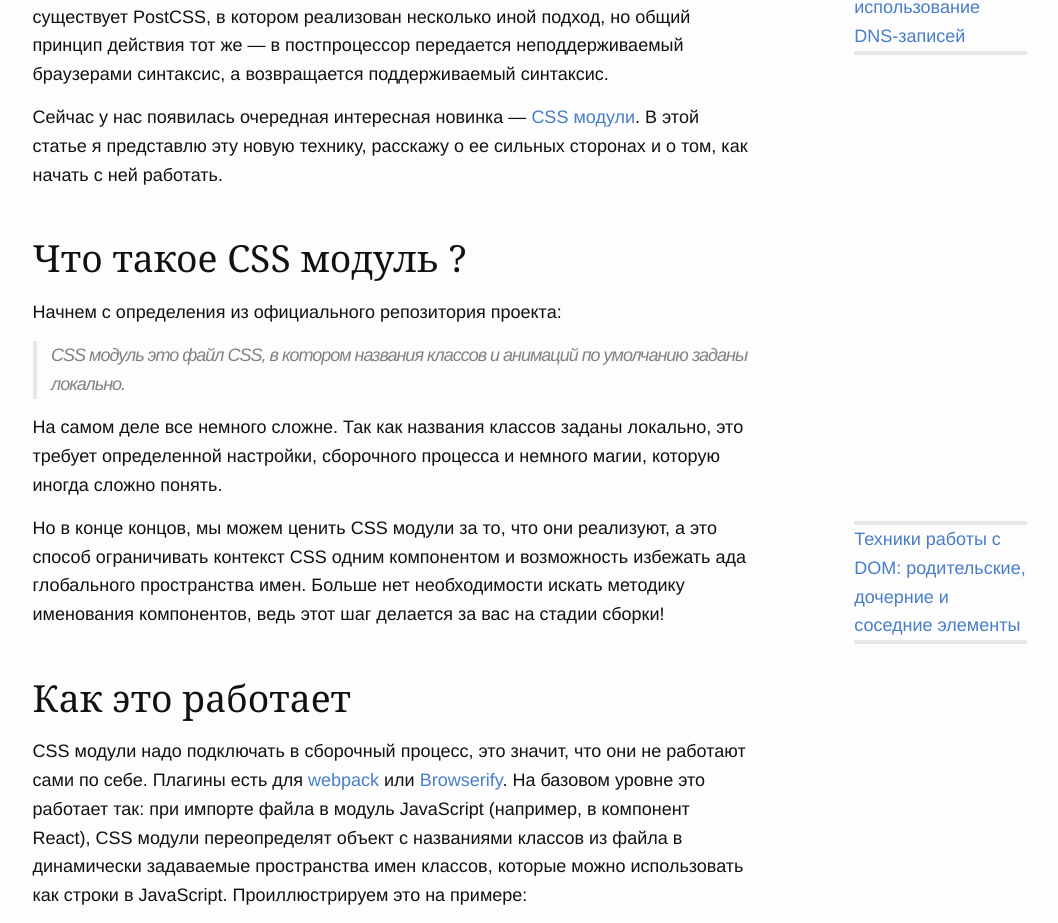
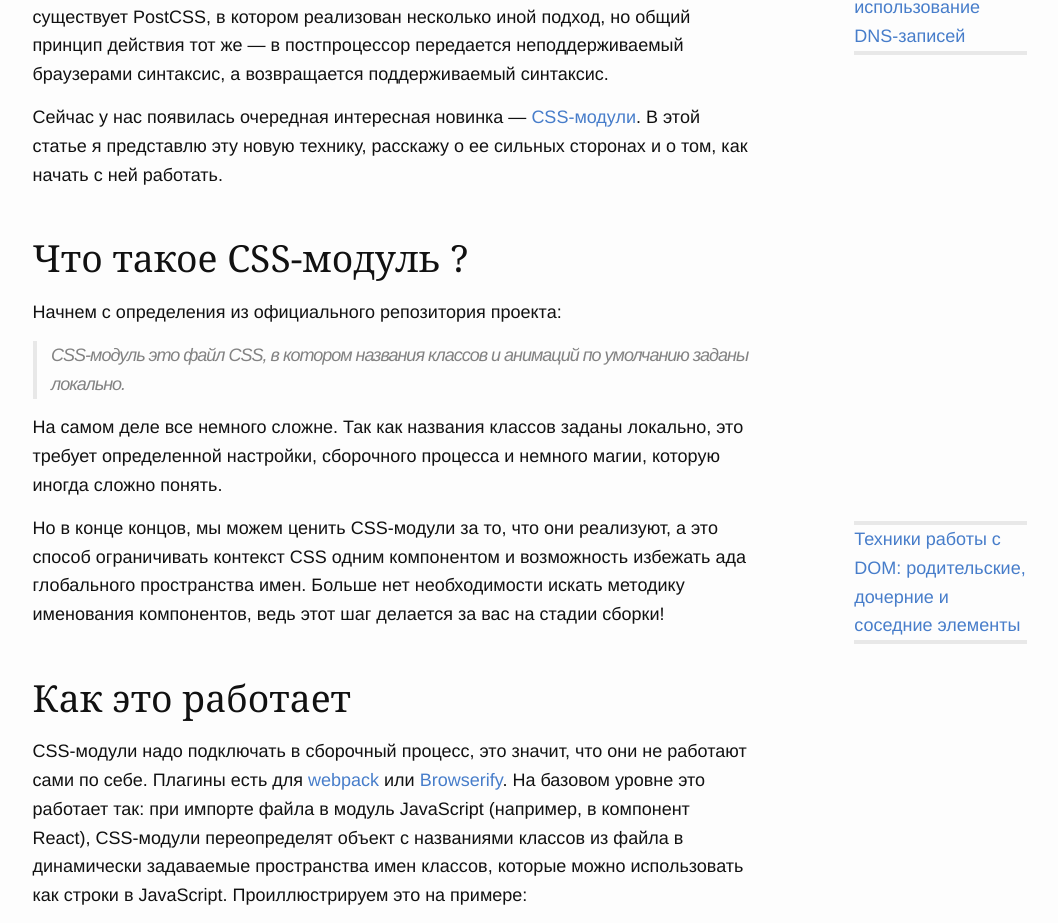
Before and after one commit to prgssr/prgssr.github.io, a Jekyll site: the page built from _posts/2015-12-26-metodologiya-css-modulej.md, in a window 1280 px wide and 1400 px high, scrolled down 724 px. Shown: the part 153-1076 px from the top of the window, without its empty margins (110-1168 px from the left). Built offline with Jekyll 4.4.1, drawn with Linux system fonts in a browser that asks for light colours; nearby versions of some CDN libraries; library files that are not in the unit come from our copies; comment, search, counter and statistics services are not loaded; some of the changed text lies outside the part shown.

Commit message:
fix typo

````diff
--- a/_posts/2015-12-26-metodologiya-css-modulej.md
+++ b/_posts/2015-12-26-metodologiya-css-modulej.md
@@ -16,21 +16,21 @@ thumbnail: "/images/css-modules-logo.png"
 
 Если взглянуть на CSS, то, на мой взгляд, последней значительной инновацией в нашем подходе к написанию стилей стало появление CSS-препроцессоров, в первую очередь это касается [Sass](http://sass-lang.com/), как наиболее известного из них. Также существует PostCSS, в котором реализован несколько иной подход, но общий принцип действия тот же — в постпроцессор передается неподдерживаемый браузерами синтаксис, а возвращается поддерживаемый синтаксис.
 
-Сейчас у нас появилась очередная интересная новинка — [CSS модули](https://github.com/css-modules/css-modules). В этой статье я представлю эту новую технику, расскажу о ее сильных сторонах и о том, как начать с ней работать.
+Сейчас у нас появилась очередная интересная новинка — [CSS-модули](https://github.com/css-modules/css-modules). В этой статье я представлю эту новую технику, расскажу о ее сильных сторонах и о том, как начать с ней работать.
 
-## Что такое CSS модуль ?
+## Что такое CSS-модуль ?
 
 Начнем с определения из официального репозитория проекта:
 
->CSS модуль  это файл CSS, в котором названия классов и анимаций по умолчанию заданы локально.
+>CSS-модуль  это файл CSS, в котором названия классов и анимаций по умолчанию заданы локально.
 
 На самом деле все немного сложне. Так как названия классов заданы локально, это требует определенной настройки, сборочного процесса и немного магии, которую иногда сложно понять.
 
-Но в конце концов, мы можем ценить CSS модули за то, что они реализуют, а это способ ограничивать контекст CSS одним компонентом и возможность избежать ада глобального пространства имен. Больше нет необходимости искать методику именования компонентов, ведь этот шаг делается за вас на стадии сборки!
+Но в конце концов, мы можем ценить CSS-модули за то, что они реализуют, а это способ ограничивать контекст CSS одним компонентом и возможность избежать ада глобального пространства имен. Больше нет необходимости искать методику именования компонентов, ведь этот шаг делается за вас на стадии сборки!
 
 ## Как это работает
 
-CSS модули надо подключать в сборочный процесс, это значит, что они не работают сами по себе. Плагины есть для [webpack](https://webpack.github.io/) или [Browserify](http://browserify.org/). На базовом уровне это работает так: при импорте файла в модуль JavaScript (например, в компонент React), CSS модули переопределят объект с названиями классов из файла в динамически задаваемые пространства имен классов, которые можно использовать как строки в JavaScript. Проиллюстрируем это на примере:
+CSS-модули надо подключать в сборочный процесс, это значит, что они не работают сами по себе. Плагины есть для [webpack](https://webpack.github.io/) или [Browserify](http://browserify.org/). На базовом уровне это работает так: при импорте файла в модуль JavaScript (например, в компонент React), CSS-модули переопределят объект с названиями классов из файла в динамически задаваемые пространства имен классов, которые можно использовать как строки в JavaScript. Проиллюстрируем это на примере:
 
 Ниже показан очень простой файл CSS. Класс `.base` не является уникальным в проекте и это не то название класса, которое будет присвоено элементу. Это своего рода псевдоним внутри таблицы стилей, который будет использован в модуле JavaScript.
 
@@ -95,7 +95,7 @@ element.innerHTML = `<div class="${styles.base}">
   display: table;
 }
 ```
-В CSS модулях также есть способ расширения стилей из другого модуля, работающий аналогично директиве `@extend` в Sass. Он не копирует стили, а складывает селекторы для расширения стилей.
+В CSS-модулях также есть способ расширения стилей из другого модуля, работающий аналогично директиве `@extend` в Sass. Он не копирует стили, а складывает селекторы для расширения стилей.
 
 ```css
 .base {
@@ -113,13 +113,13 @@ element.innerHTML = `<div class="${styles.base}">
 
 Уникальность пространства имен CSS делает его одновременно мощным и уязвимым. Такие решения как модули CSS или любой будущий инструмент, основанный на этой идее, позволяют нам сохранять силу глобальных стилей и в то же время избегать конфликтов внутри изолированных областей стилей. Это вин!
 
-## Начало работы с CSS модулями
+## Начало работы с CSS-модулями
 
-Как уже было сказано, нам нужен webpack или Browserify для работы CSS модулей.
+Как уже было сказано, нам нужен webpack или Browserify для работы CSS-модулей.
 
 ### Webpack
 
-Начнем с версии для webpack. В файл `webpack.config.js` добавьте следующую конфигурацию, чтобы webpack обрабатывал файлы CSS с помощью CSS модулей:
+Начнем с версии для webpack. В файл `webpack.config.js` добавьте следующую конфигурацию, чтобы webpack обрабатывал файлы CSS с помощью CSS-модулей:
 
 ```javascript
 {
@@ -167,8 +167,8 @@ element.innerHTML = `<div class="${styles.base}">
 
 ## Заключение
 
-По состоянию на сегодня, система CSS модулей еще сыровата, как вы можете заметить по конфигурации в Browserify. Но я убежден, что она будет совершенствоваться, поскольку все большее число людей понимает, что это устойчивое решение для больших и малых проектов.
+По состоянию на сегодня, система CSS-модулей еще сыровата, как вы можете заметить по конфигурации в Browserify. Но я убежден, что она будет совершенствоваться, поскольку все большее число людей понимает, что это устойчивое решение для больших и малых проектов.
 
-Я думаю, что идея в основе CSS модулей это направление, по которому надо двигаться. Я не скажу, что эта библиотека является лучшим из возможных решений, но в ней однозначно есть возможности реализующие то, какими должны быть стили: модульные, изолированные и при этом многократно используемые.
+Я думаю, что идея в основе CSS-модулей это направление, по которому надо двигаться. Я не скажу, что эта библиотека является лучшим из возможных решений, но в ней однозначно есть возможности реализующие то, какими должны быть стили: модульные, изолированные и при этом многократно используемые.
 
-В качестве дальнейшего чтения по теме я рекомендую  [введение в CSS модули от Глена Мэддерна](http://glenmaddern.com/articles/css-modules), автора этого проекта.
+В качестве дальнейшего чтения по теме я рекомендую  [введение в CSS-модули от Глена Мэддерна](http://glenmaddern.com/articles/css-modules), автора этого проекта.
````
